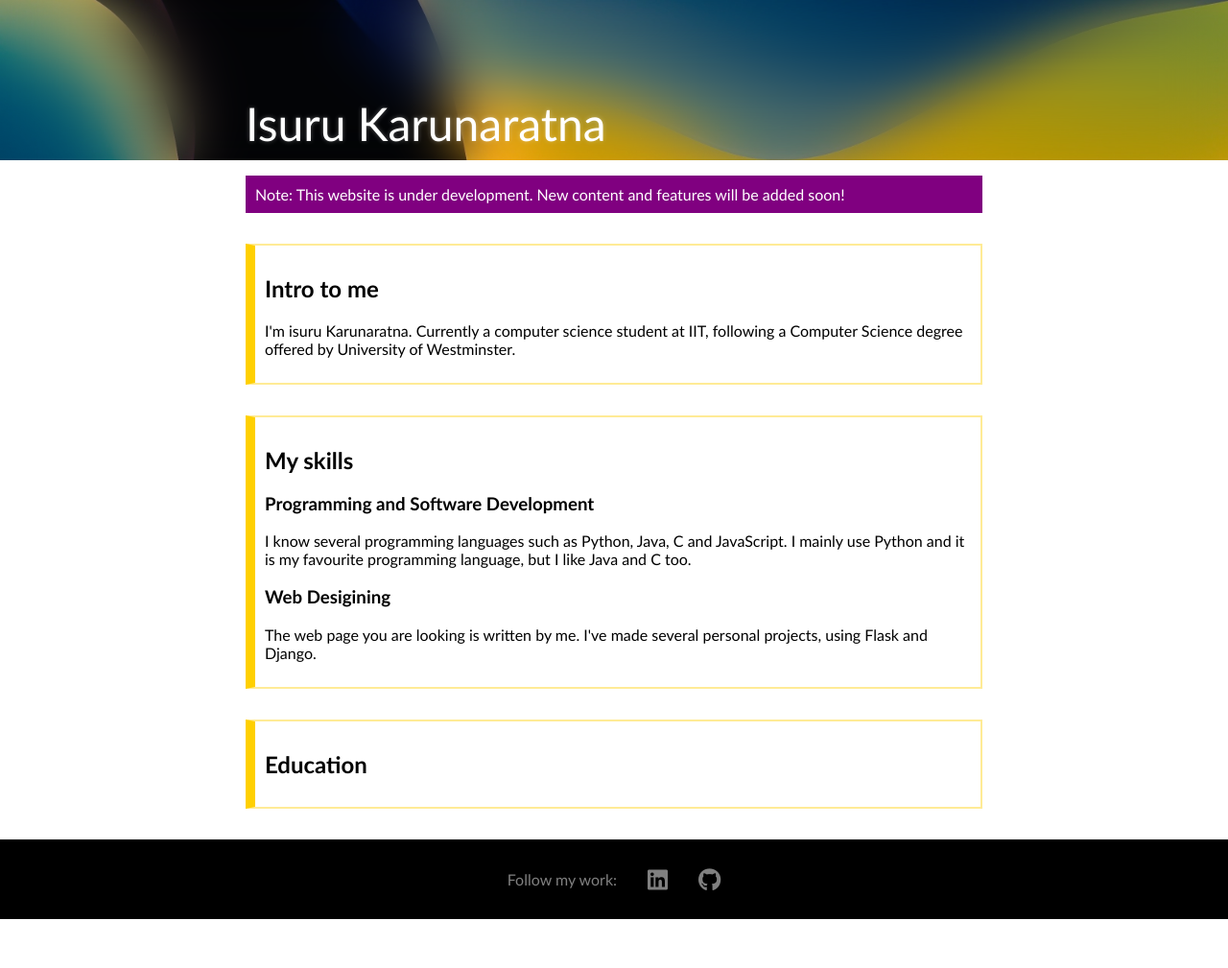
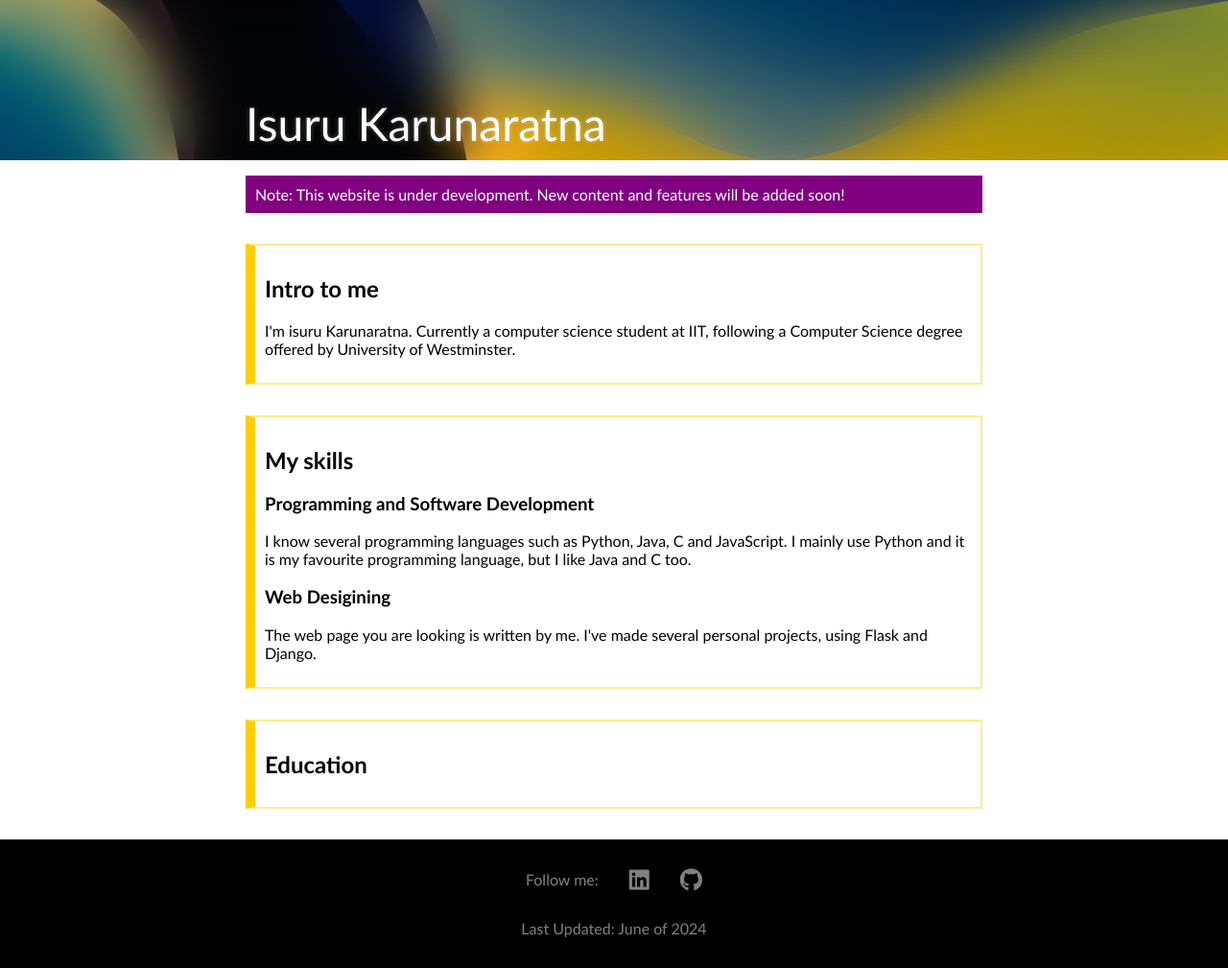
Before and after one commit to isuruK2003/MyPage, a plain HTML site: page index.html in a window 1280 px wide. Shown: the whole page at 96% size. Before the commit the page ends 958 px from the top, so only its background shows below. Drawn offline with Linux system fonts and the light colour scheme.

Commit message:
Improved footer

```diff
--- a/index.html
+++ b/index.html
@@ -37,8 +37,9 @@
             </div>
         </main>
         <footer>
+            <div class="footer-row">
                 <div class="footer-item">
-                Follow my work:
+                    Follow me:
                 </div>
                 <div class="footer-item">
                     <a href="https://www.linkedin.com/in/isuru-karunaratna-43974a201/" target="_blank">
@@ -50,6 +51,12 @@
                         <i class="fa-brands fa-github fa-xl"></i>
                     </a>
                 </div>
+            </div>
+            <div class="footer-row">
+                <div class="footer-item">
+                    <span>Last Updated: June of 2024</span>
+                </div>
+            </div>
         </footer>
         <script src="https://kit.fontawesome.com/5e41dcec9e.js" crossorigin="anonymous"></script>
     </body>
--- a/myStyles.css
+++ b/myStyles.css
@@ -57,18 +57,21 @@ main {
 footer {
     padding-left : var(--page-margin);
     padding-right: var(--page-margin);
+    padding-top: 32px;
     background-color: black;
     color: gray;
+}
+
+.footer-row {
     display: flex;
     justify-content: center;
     align-items: center;
-    padding-top: 16px;
-    padding-bottom: 16px;
-    text-align: center;
+    padding-bottom: 32px;
 }
 
 .footer-item {
-    padding: 16px;
+    padding-left: 16px;
+    padding-right: 16px;
 }
 
 a {
```
Lines whose indentation alone changed are shown as unchanged.
